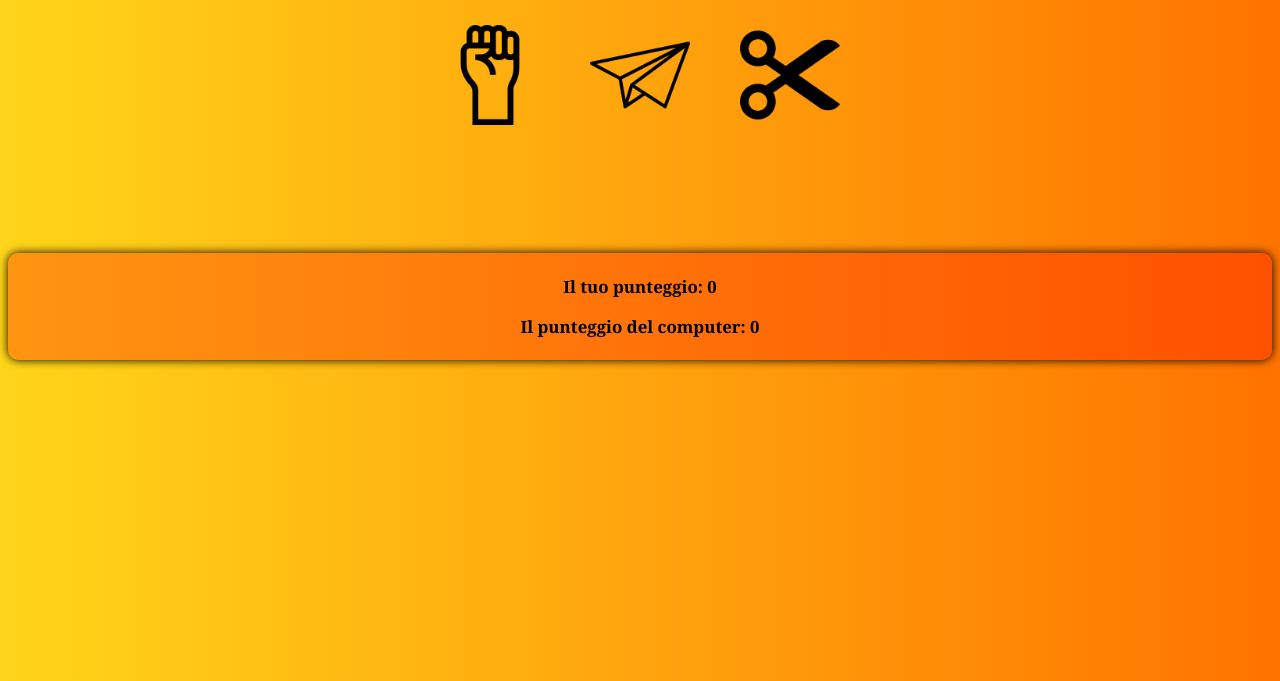
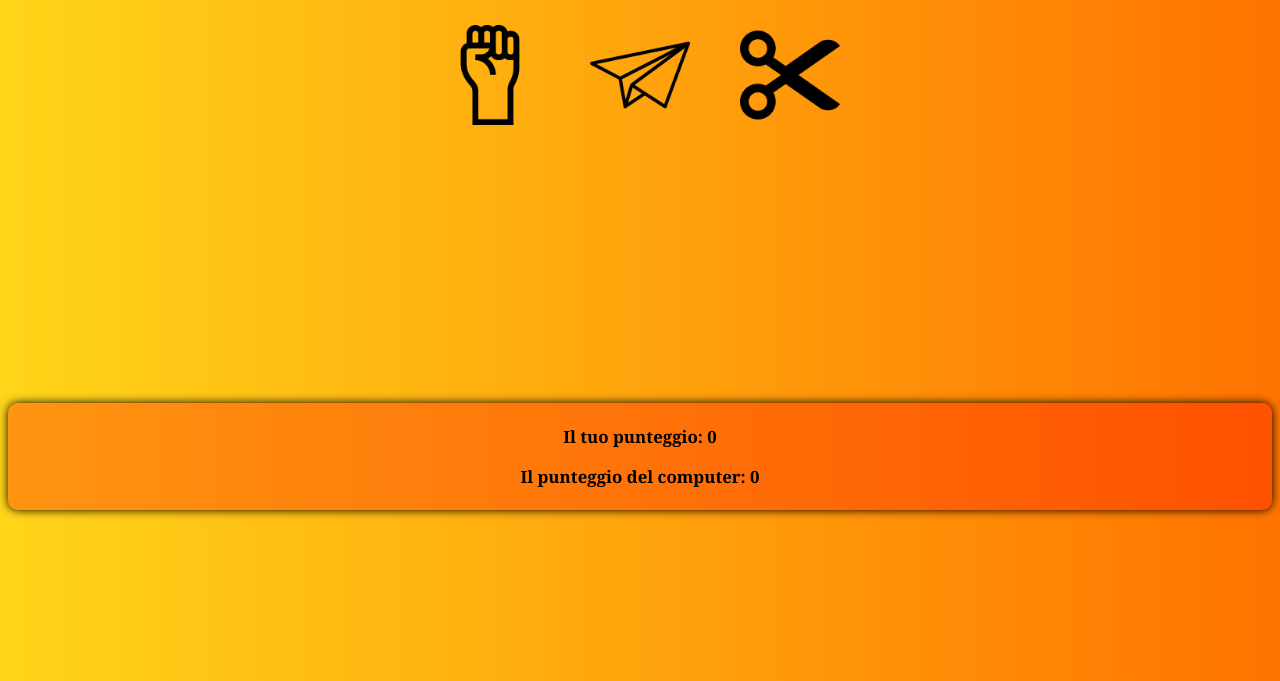
Before and after one commit to MarioMMM89/MiniGame, a plain HTML site: page index.html in a window 1280 px wide. Shown: the part 119-800 px from the top of the page. Drawn offline with nearby package versions, Linux system fonts and the light colour scheme.

Commit message:
Update style.css

```diff
--- a/style.css
+++ b/style.css
@@ -40,6 +40,7 @@ img{
     justify-content: center;
     flex-wrap: wrap;
     text-align: center;
+    min-height: 200px;
 }
 
 #computer-choice {
```
